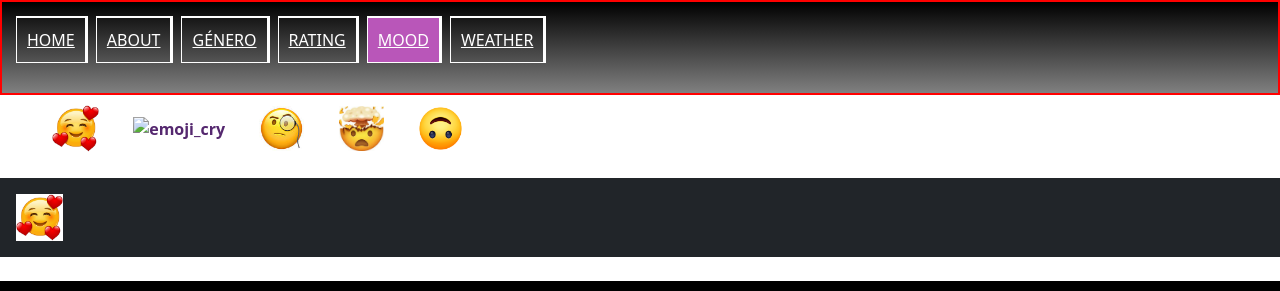
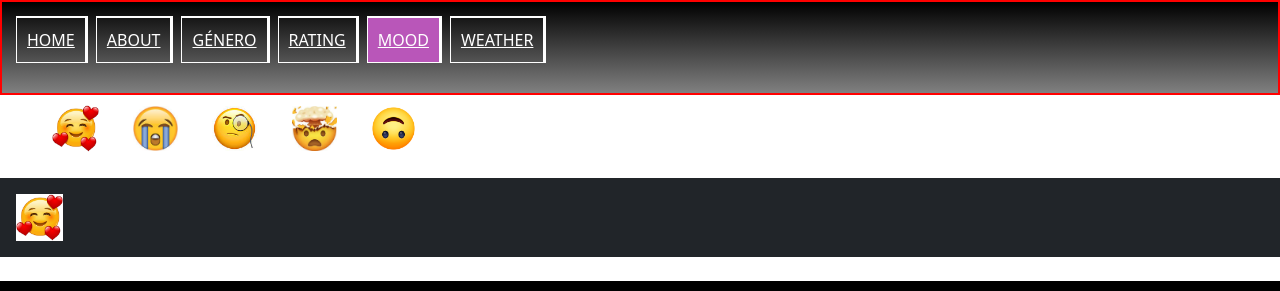
Before and after one commit to patriciatamasi/nuevo-repositorio, a website: page html/mood.html in a window 1280 px wide. Shown: the top 291 px of the page. Drawn offline with Linux system fonts and the light colour scheme.

Commit message:
Testeando linkeo de emojis II

```diff
--- a/html/mood.html
+++ b/html/mood.html
@@ -36,7 +36,7 @@
     <section >
         <ul id="sections">
             <li><a href="#emojiinlove"><img src="/images/em_inlove.jpg" alt="emoji_inlove" width="47px"></a></li>
-            <li><a href=""><img src="images/em_cry.jpg" alt="emoji_cry" width="45px"></a></li>
+            <li><a href=""><img src="/images/em_cry.jpg" alt="emoji_cry" width="45px"></a></li>
             <li><a href=""><img src="/images/em_mistery.jpg" alt="emoji_mistery" width="45px"></a></li>
             <li><a href=""><img src="/images/em_mindblown2.jpg" alt="emoji_mindblown" width="45px"></a></li>
             <li><a href=""><img src="/images/em_upsidedown4.jpg" alt="emoji_upsidedown" width="45px"></a></li>
```
